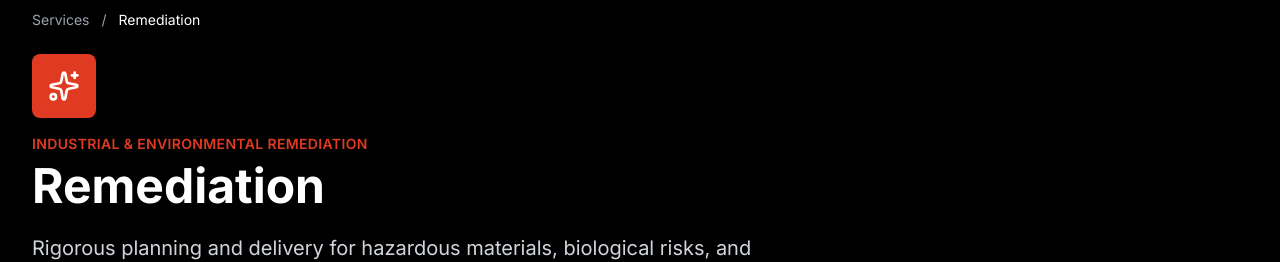
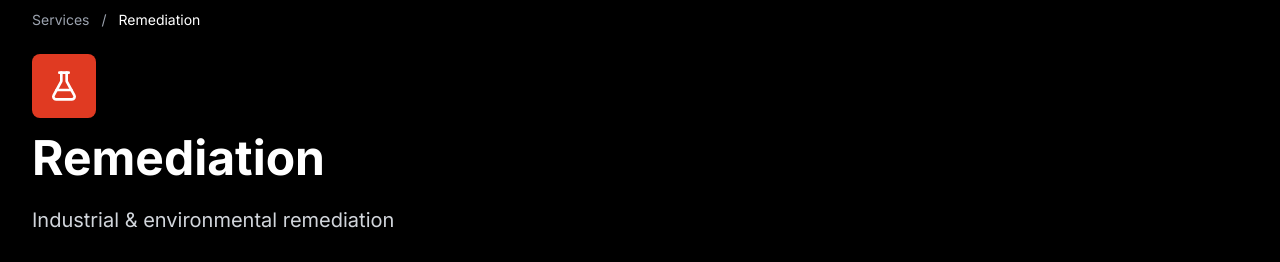
Before and after one commit to StickySites/pcl-site, a Next.js app: page /services/remediation in a window 1280 px wide. Shown: the part 211-473 px from the top of the page. Built offline with nearby package versions, Linux system fonts and the light colour scheme; no server answers.

Commit message:
Final changes

```diff
--- a/components/figma-generated/page-projects.tsx
+++ b/components/figma-generated/page-projects.tsx
@@ -11,8 +11,7 @@ const categories = [
   { id: "asbestos", name: "Asbestos Removal" },
   { id: "demolition", name: "Demolition" },
   { id: "refurbishment", name: "Refurbishments" },
-  { id: "enabling", name: "Enabling Works & Structural Alterations" },
-  { id: "remediation", name: "Remediation" }
+  { id: "enabling", name: "Enabling Works & Structural Alterations" }
 ] as const;
 
 type CategoryId = (typeof categories)[number]["id"];
--- a/components/figma-generated/services/page-remediation.tsx
+++ b/components/figma-generated/services/page-remediation.tsx
@@ -1,6 +1,6 @@
 import Image from "next/image";
 import Link from "next/link";
-import { ArrowRight, CheckCircle2, Sparkles } from "lucide-react";
+import { ArrowRight, CheckCircle2, FlaskConical } from "lucide-react";
 import { ServiceFaqSection } from "@/components/figma-generated/service-faq-section";
 import { RevealOnView } from "@/components/reveal-on-view";
 import { remediationFaqItems } from "@/lib/service-faqs";
@@ -59,12 +59,10 @@ export function PageRemediation() {
           </div>
           <div className="mt-6 max-w-3xl">
             <div className="mb-4 flex h-16 w-16 items-center justify-center rounded-lg bg-brand">
-              <Sparkles className="h-8 w-8 text-brand-foreground" />
+              <FlaskConical className="h-8 w-8 text-brand-foreground" />
             </div>
-            <p className="mb-2 text-sm font-semibold uppercase tracking-wide text-brand">
-              Industrial & environmental remediation
-            </p>
             <h1 className="mb-6 text-4xl font-bold text-white sm:text-5xl">Remediation</h1>
+            <p className="mb-6 mt-2 text-lg text-gray-300 sm:text-xl">Industrial & environmental remediation</p>
             <p className="text-xl text-gray-300">
               Rigorous planning and delivery for hazardous materials, biological risks, and sensitive environments, from
               assessment and containment through to verified clearance and handover documentation.
--- a/lib/case-studies.ts
+++ b/lib/case-studies.ts
@@ -285,7 +285,8 @@ export const caseStudies: readonly CaseStudy[] = [
 export const featuredCaseStudySlugs = [
   "royal-garden-hotel",
   "greenwich-painted-hall",
-  "royal-mail-romford"
+  // "royal-mail-romford",  // original
+  "alexandra-palace"
 ] as const satisfies ReadonlyArray<CaseStudy["slug"]>;
 // Note: travis-perkins and pinewood-studios removed from slug union -- they are commented out above.
 
```
